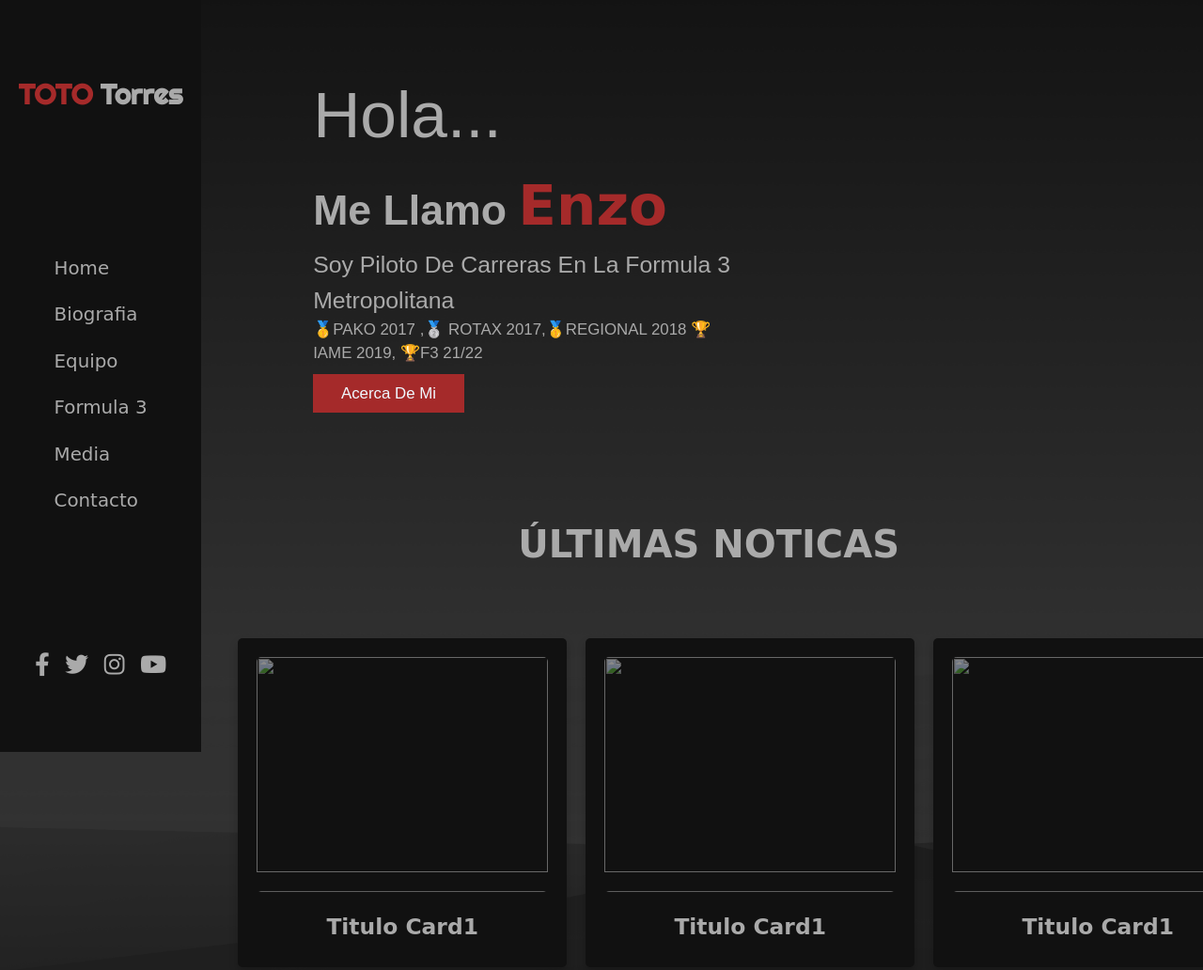
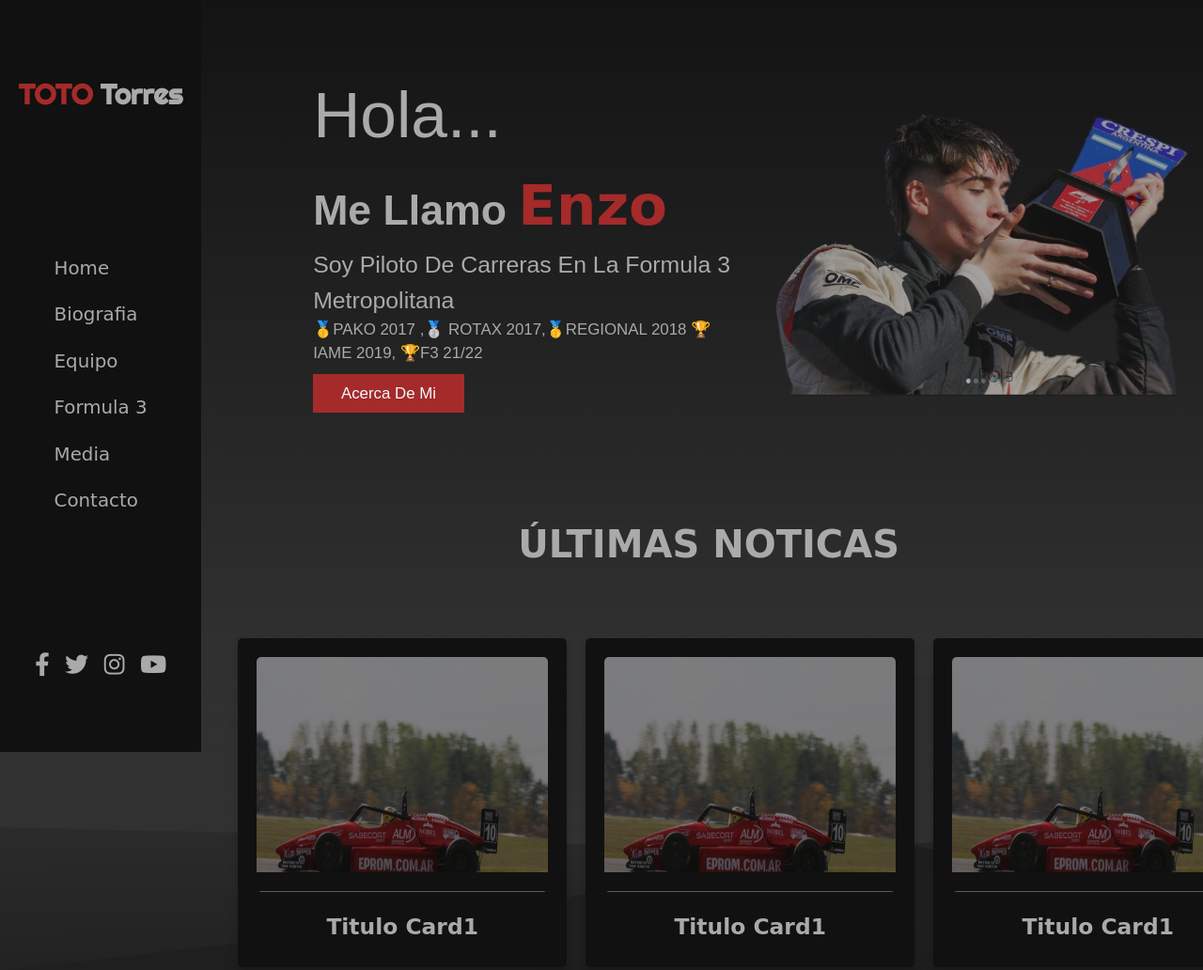
Before and after one commit to ezebenitez90/mi_repo, a plain HTML site: page index.html in a window 1280 px wide. Shown: the top 1032 px of the page at 94% size. Drawn offline with Linux system fonts and the light colour scheme; the site is published under a folder, as on GitHub Pages, so addresses that start at the root find nothing; a web font is replaced by a local one.

Commit message:
Commit de rama

```diff
--- a/index.html
+++ b/index.html
@@ -49,7 +49,7 @@
         </div>
 
         <div class="image">
-           <img src="/media/Picture1 sin fondo.png" alt="">
+           <img src="media/Picture1 sin fondo.png" alt="">
 
         </div>
     </section>
@@ -63,7 +63,7 @@
 
                 <div class="box">
                     <div class="card">
-                        <img src="/media/card1.jpeg" alt="">
+                        <img src="media/card1.jpeg" alt="">
                     </div>
                     <div class="card-contenido">
                         <h3>Titulo Card1</h3>
@@ -73,7 +73,7 @@
 
                 <div class="box">
                     <div class="card">
-                        <img src="/media/card1.jpeg" alt="">
+                        <img src="media/card1.jpeg" alt="">
                     </div>
                     <div class="card-contenido">
                         <h3>Titulo Card1</h3>
@@ -83,7 +83,7 @@
 
                 <div class="box">
                     <div class="card">
-                        <img src="/media/card1.jpeg" alt="">
+                        <img src="media/card1.jpeg" alt="">
                     </div>
                     <div class="card-contenido">
                         <h3>Titulo Card1</h3>
@@ -104,7 +104,7 @@
     <section class="video-contenedor">
         <div>
             <video id="video" height="300px" autoplay="autoplay" loop="loop" muted preload="auto">
-                <source src="/media/fotos y videos/video oscuro.mov">
+                <source src="media/fotos y videos/video oscuro.mov">
             </video>
 
         </div>
@@ -116,3 +116,5 @@
 
 </body>
 </html>
+
+<!--prueba para Git-->
```
